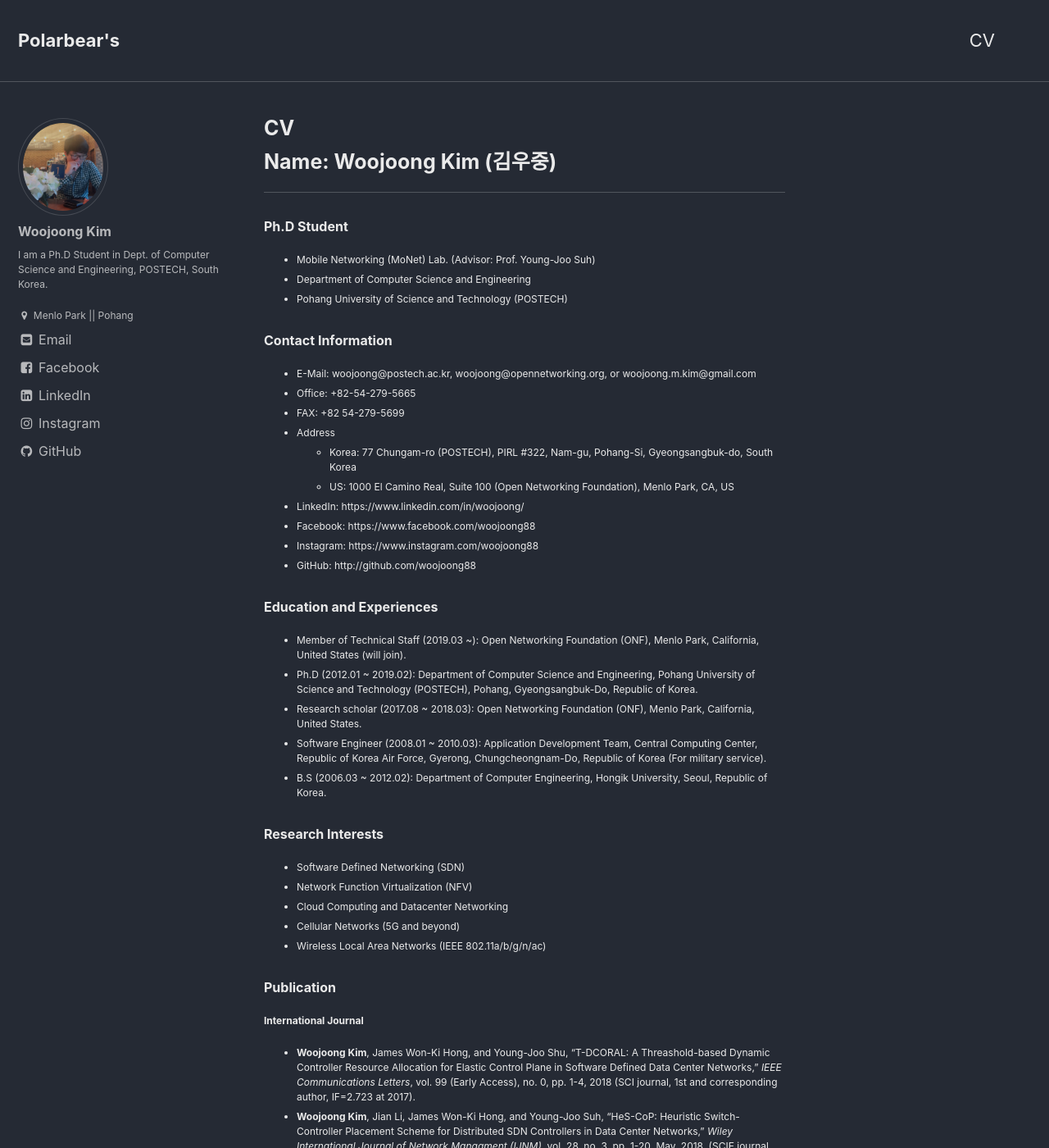
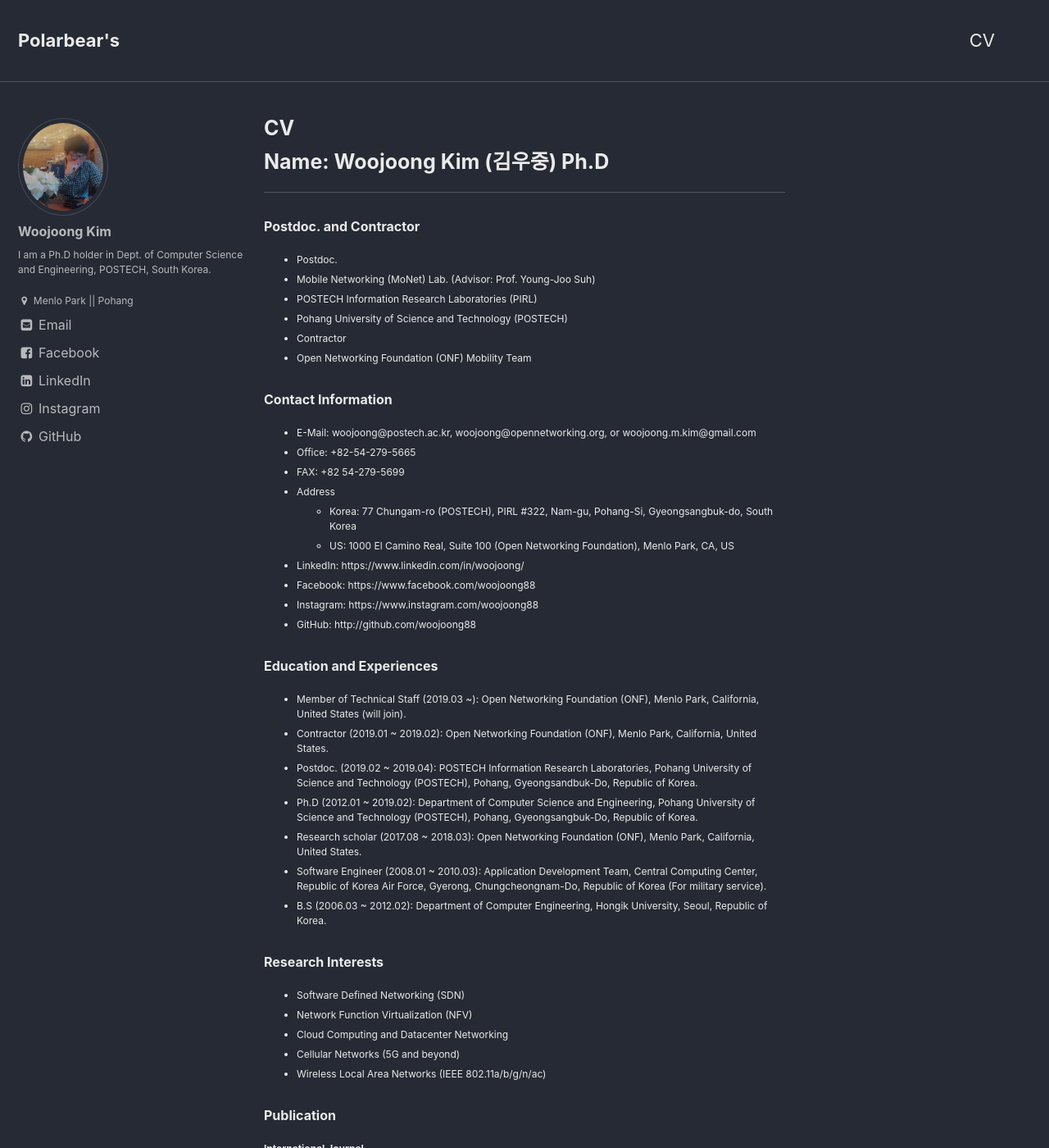
Before and after one commit to woojoong88/woojoong88.github.io, a Jekyll site: the page built from _pages/cv.md, in a window 1280 px wide and 1400 px high. Shown: the whole window at 82% size. Built offline with Jekyll 4.4.1, drawn with Linux system fonts in a browser that asks for light colours.

Commit message:
Change degree and position

```diff
--- a/_config.yml
+++ b/_config.yml
@@ -85,7 +85,7 @@ analytics:
 author:
   name             : "Woojoong Kim"
   avatar           : "/assets/images/profile.jpg"
-  bio              : "I am a Ph.D Student in Dept. of Computer Science and Engineering, POSTECH, South Korea."
+  bio              : "I am a Ph.D holder in Dept. of Computer Science and Engineering, POSTECH, South Korea."
   location         : "Menlo Park || Pohang"
   email            : "woojoong@postech.ac.kr"
   uri              :
--- a/_pages/cv.md
+++ b/_pages/cv.md
@@ -8,13 +8,16 @@ author_profile: true
 date: 2018-01-20T22:20:52+00:00
 ---
 
-# Name: Woojoong Kim (김우중)
+# Name: Woojoong Kim (김우중) Ph.D
 -----
 
-### Ph.D Student
-* Mobile Networking (MoNet) Lab. (Advisor: Prof. Young-Joo Suh)
-* Department of Computer Science and Engineering
-* Pohang University of Science and Technology (POSTECH)
+### Postdoc. and Contractor
+* Postdoc.
+ * Mobile Networking (MoNet) Lab. (Advisor: Prof. Young-Joo Suh)
+ * POSTECH Information Research Laboratories (PIRL)
+ * Pohang University of Science and Technology (POSTECH)
+* Contractor
+ * Open Networking Foundation (ONF) Mobility Team
 
 ### Contact Information
 * E-Mail: woojoong@postech.ac.kr, woojoong@opennetworking.org, or woojoong.m.kim@gmail.com
@@ -30,6 +33,8 @@ date: 2018-01-20T22:20:52+00:00
 
 ### Education and Experiences
 * Member of Technical Staff (2019.03 ~): Open Networking Foundation (ONF), Menlo Park, California, United States (will join).
+* Contractor (2019.01 ~ 2019.02): Open Networking Foundation (ONF), Menlo Park, California, United States.
+* Postdoc. (2019.02 ~ 2019.04): POSTECH Information Research Laboratories, Pohang University of Science and Technology (POSTECH), Pohang, Gyeongsandbuk-Do, Republic of Korea.
 * Ph.D (2012.01 ~ 2019.02): Department of Computer Science and Engineering, Pohang University of Science and Technology (POSTECH), Pohang, Gyeongsangbuk-Do, Republic of Korea.
 * Research scholar (2017.08 ~ 2018.03): Open Networking Foundation (ONF), Menlo Park, California, United States.
 * Software Engineer (2008.01 ~ 2010.03): Application Development Team, Central Computing Center, Republic of Korea Air Force, Gyerong, Chungcheongnam-Do, Republic of Korea (For military service).
```
